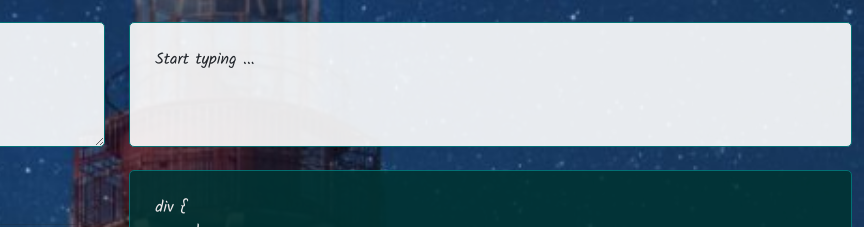
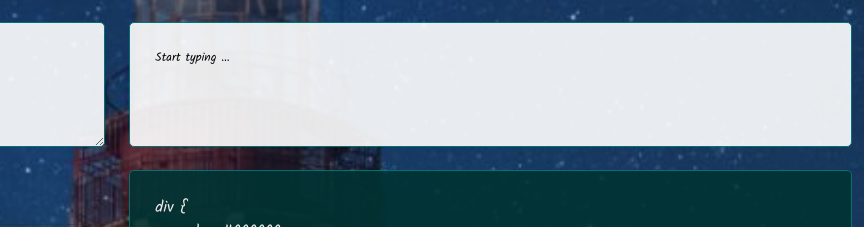
Before and after one commit to Memija/memija-typography, a React app: page / in a window 1280 px wide. Shown: the part 303-530 px from the top of the page, 416-1280 px from the left. Built offline with nearby package versions, Linux system fonts and the light colour scheme.

Commit message:
Version 1.3.37

```diff
--- a/src/components/App.js
+++ b/src/components/App.js
@@ -10,20 +10,20 @@ class App extends React.Component {
     constructor(props) {
         super(props);
         this.state = {
-            color: DefaultValues.Color,
-            direction: DefaultValues.Direction,
-            fontSize: DefaultValues.FontSize,
-            letterSpacing: DefaultValues.LetterSpacing,
-            lineHeight: DefaultValues.LineHeight,
-            textAlign: DefaultValues.TextAlign,
-            textDecoration: DefaultValues.TextDecoration,
-            textIndent: DefaultValues.TextIndent,
-            textOverflow: DefaultValues.TextOverflow,
-            textShadow: DefaultValues.TextShadow,
-            textTransform: DefaultValues.TextTransform,
+            color: DefaultValues.color,
+            direction: DefaultValues.direction,
+            fontSize: DefaultValues.fontSize,
+            letterSpacing: DefaultValues.letterSpacing,
+            lineHeight: DefaultValues.lineHeight,
+            textAlign: DefaultValues.textAlign,
+            textDecoration: DefaultValues.textDecoration,
+            textIndent: DefaultValues.textIndent,
+            textOverflow: DefaultValues.textOverflow,
+            textShadow: DefaultValues.textShadow,
+            textTransform: DefaultValues.textTransform,
             value: DefaultValues.value,
-            whiteSpace: DefaultValues.WhiteSpace,
-            wordSpacing: DefaultValues.WordSpacing
+            whiteSpace: DefaultValues.whiteSpace,
+            wordSpacing: DefaultValues.wordSpacing
         }
     }
     /**
--- a/src/components/common/CommonStyle.less
+++ b/src/components/common/CommonStyle.less
@@ -4,6 +4,7 @@
     background-color: @white;
     color: @deep-teal;
     opacity: 0.9;
+    position: -webkit-sticky;
     position: sticky;
     z-index: 1;
 
```
